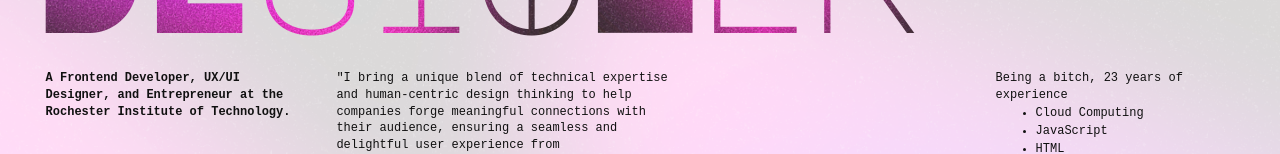
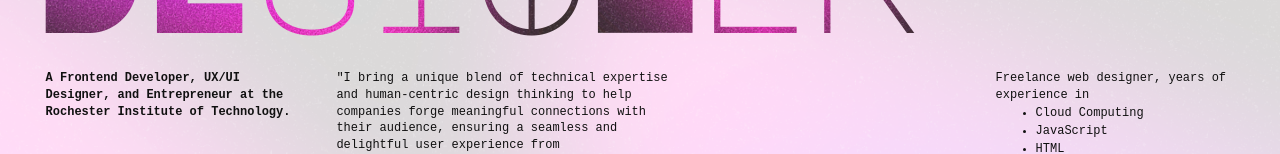
Before and after one commit to matthewincardona/portfolio, a SvelteKit app in the folder app/: page / in a window 1280 px wide. Shown: the part 457-611 px from the top of the page. Built offline with nearby package versions, Linux system fonts and the light colour scheme.

Commit message:
Whoops didn't mean to keep that

```diff
--- a/app/src/routes/+page.svelte
+++ b/app/src/routes/+page.svelte
@@ -153,7 +153,7 @@
 			</div>
 			<div />
 			<div>
-				<p>Being a bitch, 23 years of experience</p>
+				<p>Freelance web designer, years of experience in</p>
 				<ul>
 					<li>Cloud Computing</li>
 					<li>JavaScript</li>
```
